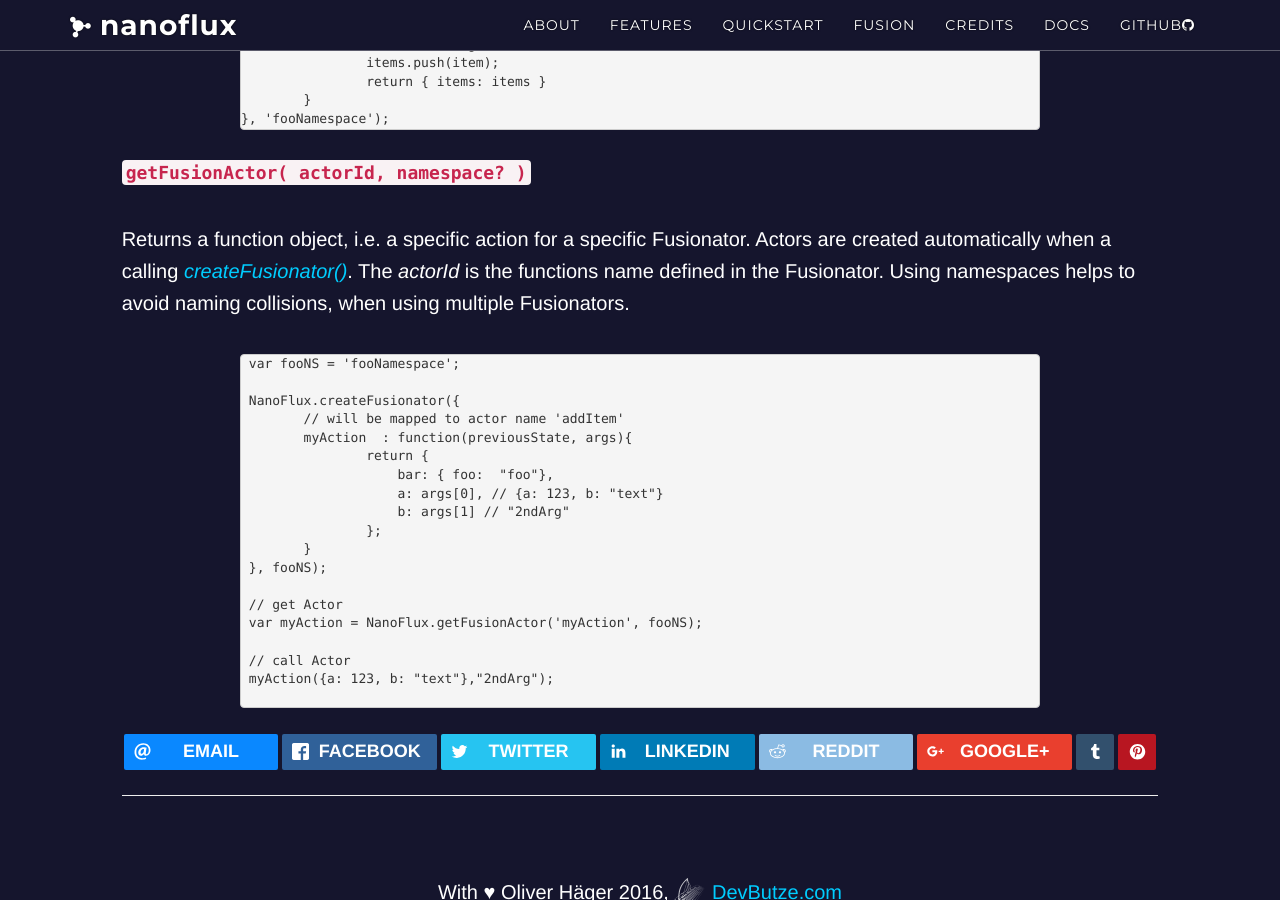
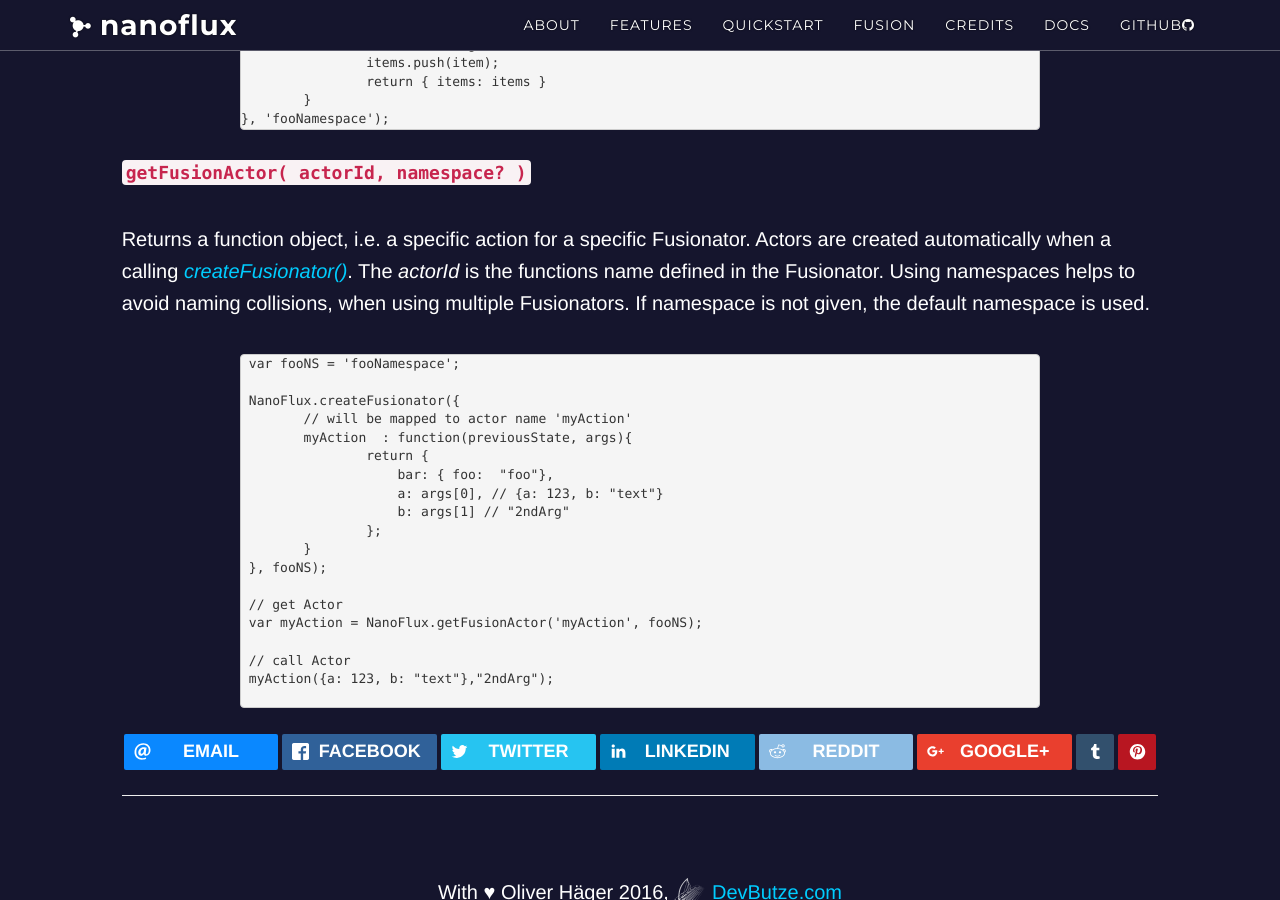
Before and after one commit to ohager/nanoflux, a Jekyll site: the page built from _posts/2016-07-05-fusion-api.md, in a window 1280 px wide and 900 px high, scrolled down 1737 px. Built offline with Jekyll 4.4.1, drawn with Linux system fonts in a browser that asks for light colours; nearby versions of some CDN libraries; comment, search, counter and statistics services are not loaded; a style sheet for code colours, icons or effects is not loaded.

Commit message:
Fusion API

```diff
--- a/_posts/2016-07-05-fusion-api.md
+++ b/_posts/2016-07-05-fusion-api.md
@@ -72,14 +72,14 @@ __`getFusionActor( actorId, namespace? )`__
 
 Returns a function object, i.e. a specific action for a specific Fusionator. Actors are created automatically when a calling [*createFusionator()*](#createFusionator).
 The *actorId* is the functions name defined in the Fusionator. Using namespaces helps to avoid naming collisions, when using
-multiple Fusionators.
+multiple Fusionators. If namespace is not given, the default namespace is used.
 
 
  {% highlight javascript %}
  var fooNS = 'fooNamespace';
 
  NanoFlux.createFusionator({
- 	// will be mapped to actor name 'addItem'
+ 	// will be mapped to actor name 'myAction'
  	myAction  : function(previousState, args){
  		return {
  		    bar: { foo:  "foo"},
```
